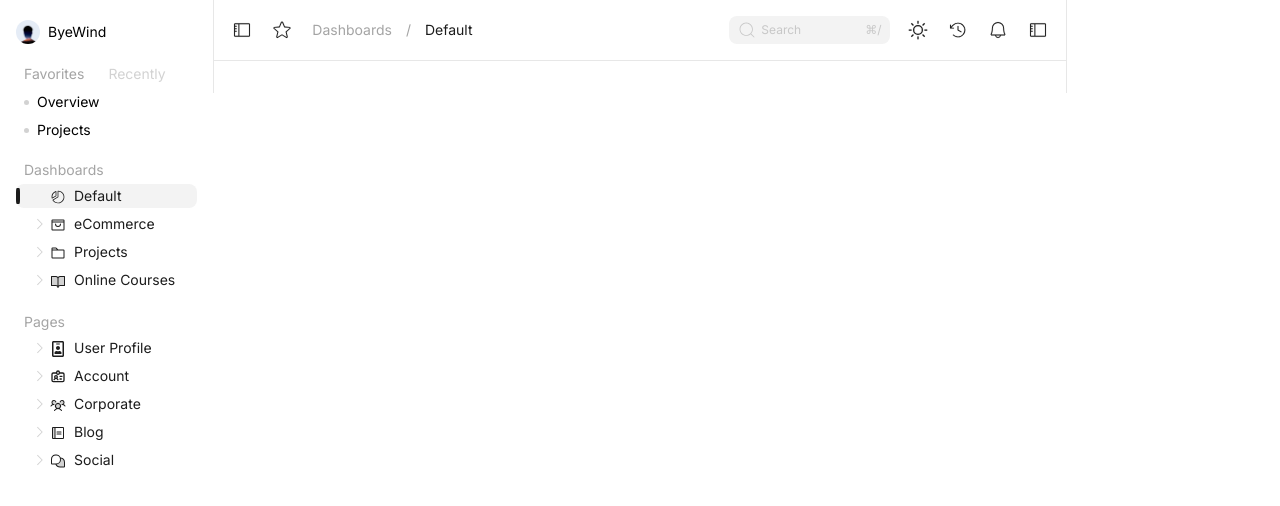
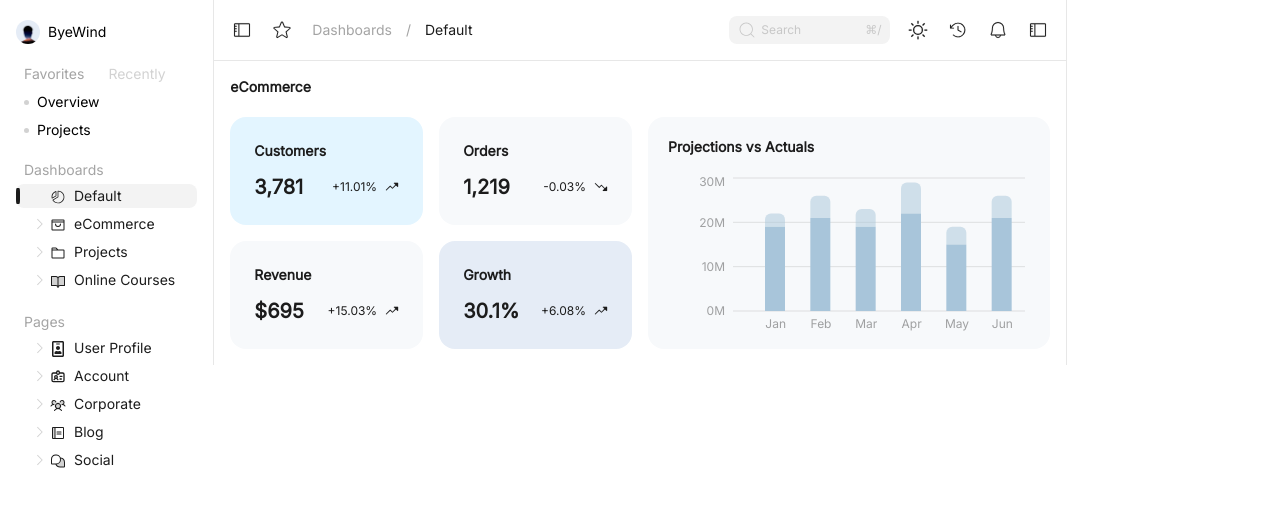
Before and after one commit to SudiptaChakraborty51/ByeWind, a React (Vite) app: page / in a window 1280 px wide. Shown: the top 506 px of the page. Built offline with nearby package versions, Linux system fonts and the light colour scheme.

Commit message:
feat: implemented MetricCards and BarChart

```diff
--- a/package.json
+++ b/package.json
@@ -12,11 +12,13 @@
   "dependencies": {
     "@reduxjs/toolkit": "^2.8.2",
     "@tailwindcss/vite": "^4.1.11",
+    "moment": "^2.30.1",
     "react": "^19.1.0",
     "react-dom": "^19.1.0",
     "react-icons": "^5.5.0",
     "react-redux": "^9.2.0",
     "react-router-dom": "^7.7.0",
+    "recharts": "^3.1.0",
     "tailwindcss": "^4.1.11"
   },
   "devDependencies": {
--- a/src/components/Ecommerce/Ecommerce.jsx
+++ b/src/components/Ecommerce/Ecommerce.jsx
@@ -1,11 +1,22 @@
-import React from 'react'
+import React from "react";
+import { useSelector } from "react-redux";
+import Metrics from "./Metrics";
 
 const Ecommerce = () => {
+  const theme = useSelector((state) => state.theme.theme);
+
   return (
-    <div>
+    <div className="grid gap-y-5">
+      <h2
+        className={`text-sm font-semibold ${
+          theme ? "text-[#FFFFFF]" : "text-[#1C1C1C]"
+        }`}
+      >
+        eCommerce
+      </h2>
+      <Metrics />
+    </div>
+  );
+};
 
-    </div>
-  )
-}
-
-export default Ecommerce
+export default Ecommerce;
--- /dev/null
+++ b/src/components/Ecommerce/Metrics.jsx
@@ -0,0 +1,167 @@
+import React from "react";
+import { BarData, statusCard } from "../../utils/data";
+import { PiTrendUpFill, PiTrendDownFill } from "react-icons/pi";
+import { useSelector } from "react-redux";
+import {
+  BarChart,
+  Bar,
+  XAxis,
+  YAxis,
+  CartesianGrid,
+  Tooltip,
+  ResponsiveContainer,
+} from "recharts";
+import moment from "moment/moment";
+
+const Metrics = () => {
+  const theme = useSelector((state) => state.theme.theme);
+
+  return (
+    <section className="grid grid-cols-1 xl:grid-cols-2 gap-4">
+      <div className="grid grid-cols-1 md:grid-cols-2 gap-4 animate-fade">
+        {statusCard?.map((card, index) => {
+          const theme = useSelector((state) => state.theme.theme);
+          return (
+            <div
+              key={index}
+              className={`${
+                theme ? card?.darkBg : card?.bg
+              } rounded-2xl gap-2 p-6 flex justify-around flex-col`}
+            >
+              <h6
+                className={`${
+                  theme ? card?.darkTextColor : card?.textColor
+                } text-sm font-semibold rounded-md mb-1 hover:bg-[#1C1C1C0D]`}
+              >
+                {card?.title}
+              </h6>
+              <div className="flex items-center justify-between hover:bg-[#1C1C1C0D] rounded-md hover:flex-row-reverse">
+                <h6
+                  className={`text-xl font-semibold ${
+                    theme ? card?.darkTextColor : card?.textColor
+                  }`}
+                >
+                  {card?.value}
+                </h6>
+                <div className="flex items-center gap-2">
+                  <p
+                    className={`text-xs font-normal ${
+                      theme ? card?.darkTextColor : card?.textColor
+                    }`}
+                  >
+                    {card?.increasedBy
+                      ? `+${card?.increasedBy}`
+                      : `-${card?.decreasedBy}`}
+                  </p>
+                  {card.increasedBy ? (
+                    <PiTrendUpFill
+                      size={14}
+                      strokeWidth={1.5}
+                      className={`${
+                        theme ? card?.darkTextColor : card?.textColor
+                      }`}
+                    />
+                  ) : (
+                    <PiTrendDownFill
+                      size={14}
+                      strokeWidth={1.5}
+                      className={`${
+                        theme ? card?.darkTextColor : card?.textColor
+                      }`}
+                    />
+                  )}
+                </div>
+              </div>
+            </div>
+          );
+        })}
+      </div>
+
+      <div
+        className={`${
+          theme ? "bg-[#FFFFFF1A]" : "bg-[#F7F9FB]"
+        } rounded-2xl p-5 animate-fade`}
+      >
+        <h6
+          className={`text-sm font-semibold ${
+            theme ? "text-[#FFFFFF]" : "text-[#1C1C1C]"
+          }`}
+        >
+          Projections vs Actuals
+        </h6>
+        <div className="h-[90%] w-full mt-4">
+          <ResponsiveContainer width="100%" height="100%">
+            <BarChart width={"100%"} height={"100%"} data={BarData}>
+              <CartesianGrid
+                stroke={`${theme ? "#FFFFFF66" : "#1C1C1C66"}`}
+                strokeWidth={0.3}
+                vertical={false}
+              />
+              <XAxis
+                dataKey="name"
+                axisLine={false}
+                tickFormatter={(date) => moment(date).format("MMM")}
+                tick={{
+                  fontSize: 12,
+                  fill: `${theme ? "#FFFFFF66" : "#1C1C1C66"}`,
+                }}
+                padding={{ left: 20 }}
+                tickLine={false}
+              />
+              <YAxis
+                domain={[0, 30]}
+                axisLine={false}
+                fontSize={12}
+                ticks={[0, 10, 20, 30]}
+                tick={{
+                  fontSize: 12,
+                  fill: `${theme ? "#FFFFFF66" : "#1C1C1C66"}`,
+                }}
+                tickFormatter={(value) => `${value}M`}
+                tickLine={false}
+              />
+              <Tooltip
+                contentStyle={{
+                  borderRadius: "10px",
+                  border: "none",
+                  color: `${theme ? "#FFFFFF" : "#1C1C1C"}`,
+                  background: `${theme ? "#1C1C1C" : "#f7f9fb"}`,
+                  fontFamily: "var(--inter-font)",
+                }}
+                itemStyle={{
+                  color: `${theme ? "#FFFFFF" : "#1C1C1C"}`,
+                  fontFamily: "var(--inter-font)",
+                  fontSize: "12px",
+                  fontWeight: "400",
+                }}
+                wrapperStyle={{
+                  background: "#1C1C1C",
+                  color: `${theme ? "#FFFFFF" : "#1C1C1C"}`,
+                  borderRadius: "10px",
+                }}
+              />
+              <Bar
+                dataKey="actual"
+                fill="#A8C5DA"
+                name="Actual"
+                stackId="a"
+                barSize={20}
+              />
+              <Bar
+                dataKey="projection"
+                radius={[6, 6, 0, 0]}
+                fill="#A8C5DA"
+                name="Projection"
+                stackId="a"
+                barSize={20}
+                style={{ opacity: "0.5" }}
+              />
+            </BarChart>
+          </ResponsiveContainer>
+        </div>
+      </div>
+    </section>
+  );
+};
+
+export default Metrics;
--- /dev/null
+++ b/src/utils/data.js
@@ -0,0 +1,47 @@
+export const statusCard = [
+  {
+    title: "Customers",
+    value: "3,781",
+    increasedBy: "11.01%",
+    bg: "bg-[#E3F5FF]",
+    darkBg: "bg-[#E3F5FF]",
+    textColor: "text-[#1C1C1C]",
+    darkTextColor: "text-[#1C1C1C]",
+  },
+  {
+    title: "Orders",
+    value: "1,219",
+    decreasedBy: "0.03%",
+    bg: "bg-[#F7F9FB]",
+    darkBg: "bg-[#FFFFFF0D]",
+    textColor: "text-[#1C1C1C]",
+    darkTextColor: "text-[#FFFFFF]",
+  },
+  {
+    title: "Revenue",
+    value: "$695",
+    increasedBy: "15.03%",
+    bg: "bg-[#F7F9FB]",
+    darkBg: "bg-[#FFFFFF0D]",
+    textColor: "text-[#1C1C1C]",
+    darkTextColor: "text-[#FFFFFF]",
+  },
+  {
+    title: "Growth",
+    value: "30.1%",
+    increasedBy: "6.08%",
+    bg: "bg-[#E5ECF6]",
+    darkBg: "bg-[#E5ECF6]",
+    textColor: "text-[#1C1C1C]",
+    darkTextColor: "text-[#1C1C1C]",
+  },
+];
+
+export const BarData = [
+  { name: "2023-01-01", actual: 19, projection: 3 },
+  { name: "2023-02-01", actual: 21, projection: 5 },
+  { name: "2023-03-01", actual: 19, projection: 4 },
+  { name: "2023-04-01", actual: 22, projection: 7 },
+  { name: "2023-05-01", actual: 15, projection: 4 },
+  { name: "2023-06-01", actual: 21, projection: 5 },
+];
```
Also changed, not shown: 1 other file (tests, documents, lock files or other folders).
